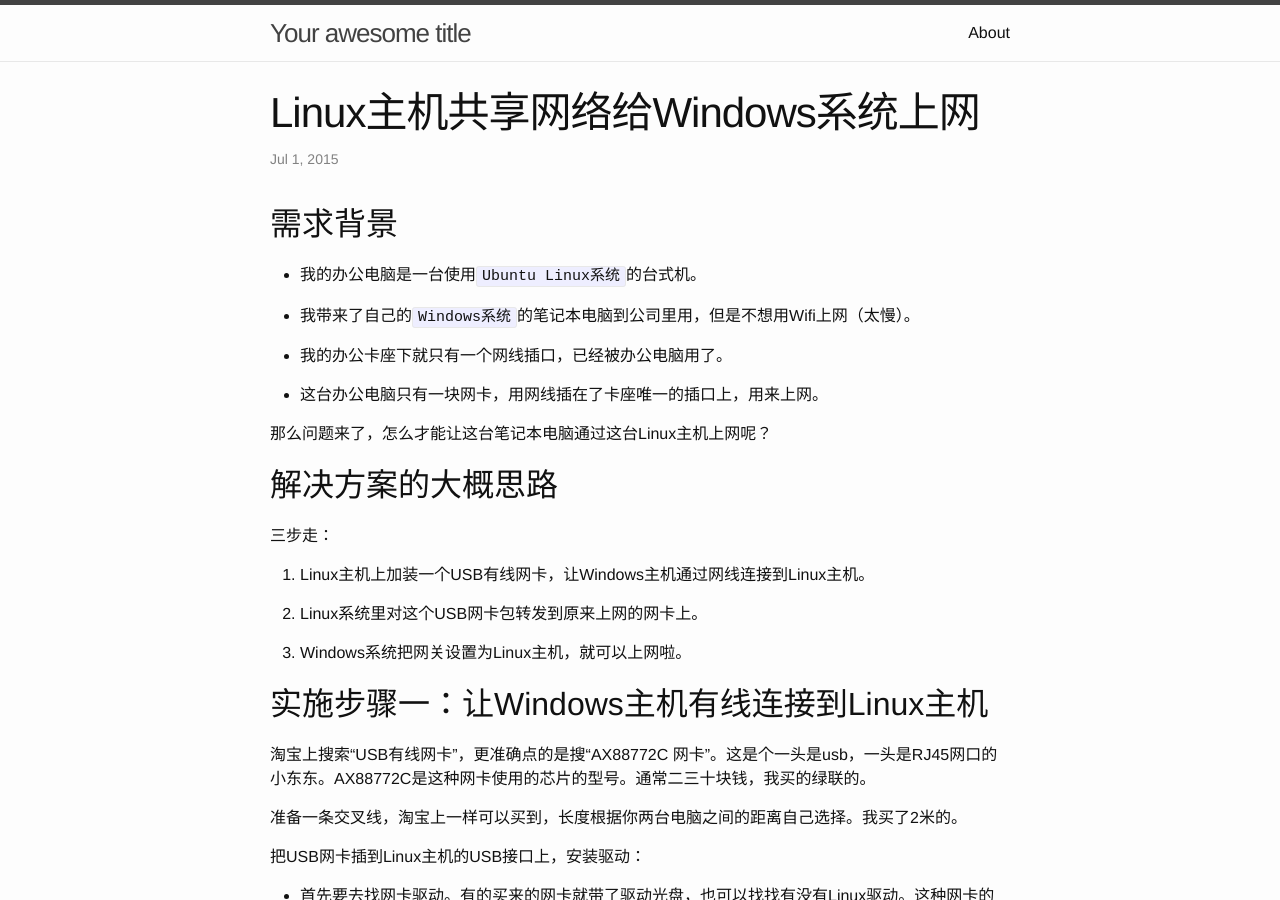
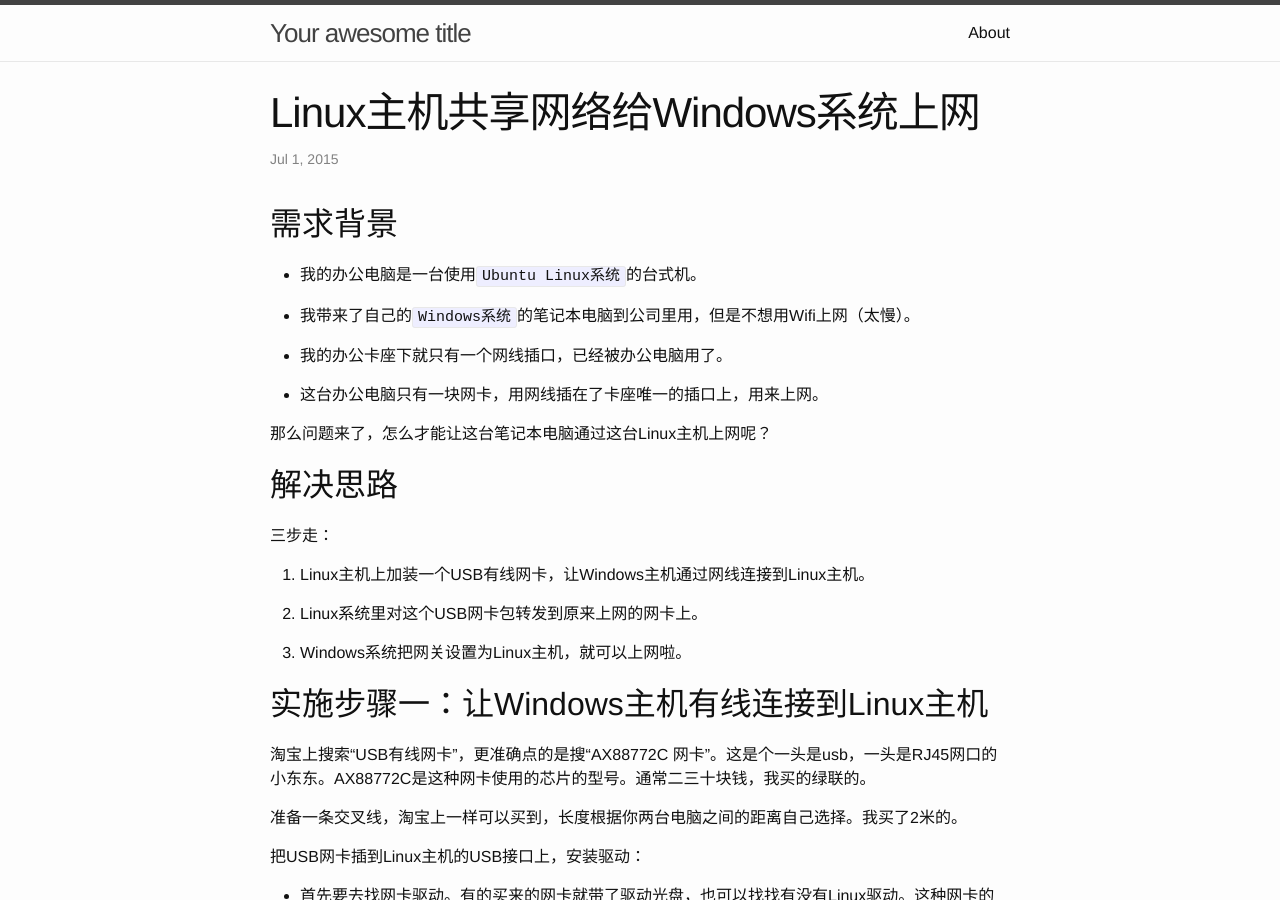
Before and after one commit to echoma/echoma.github.com, a Jekyll site: the page built from _posts/2015-07-01-linux-share-network-to-windows.markdown, in a window 1280 px wide and 900 px high. Built offline with Jekyll 4.4.1, drawn with Linux system fonts in a browser that asks for light colours.

Commit message:
完成共享上网

```diff
--- a/_posts/2015-07-01-linux-share-network-to-windows.markdown
+++ b/_posts/2015-07-01-linux-share-network-to-windows.markdown
@@ -17,7 +17,7 @@ categories: linux network 折腾
 
 那么问题来了，怎么才能让这台笔记本电脑通过这台Linux主机上网呢？
 
-## 解决方案的大概思路
+## 解决思路
 
 三步走：
 
```
